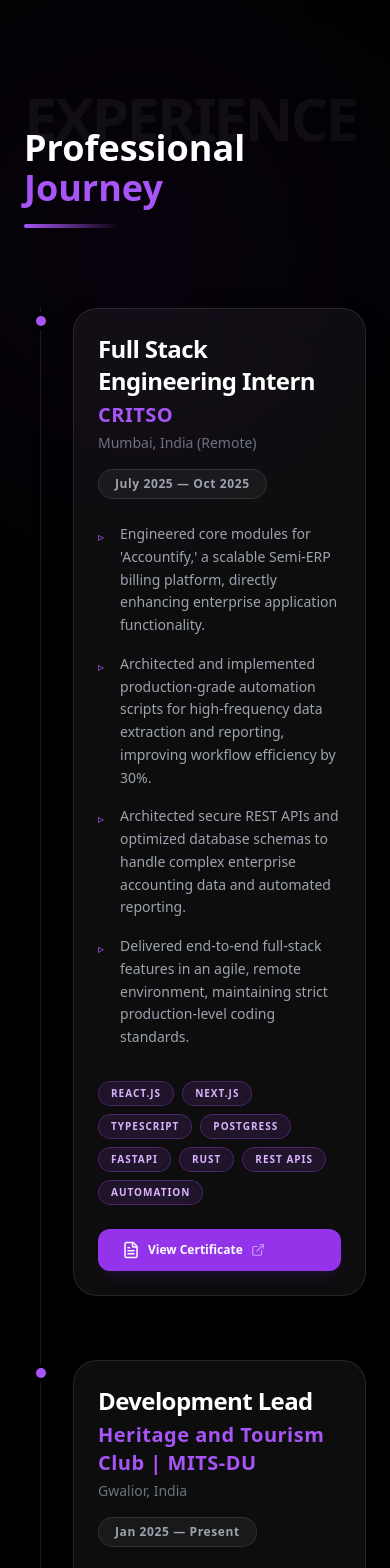
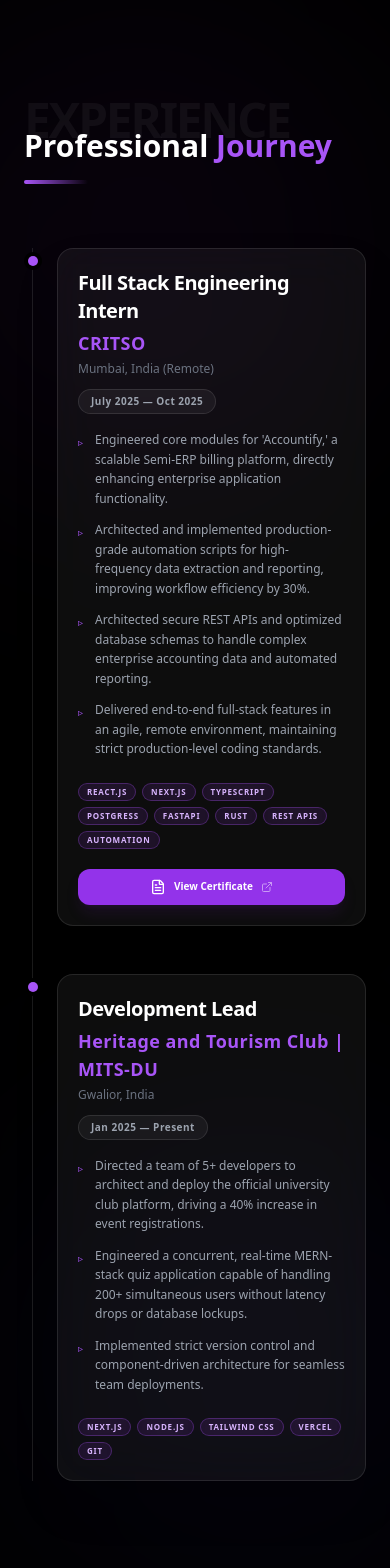
Before and after one commit to ParasKhandelwal1616/Paras-Portfolio-, a Next.js app in the folder portfolio/: page /Experience in a window 390 px wide. Shown: the top 1568 px of the page. Built offline with nearby package versions, Linux system fonts and the light colour scheme.

Commit message:
mobile view fix

```diff
--- a/portfolio/src/components/experience.tsx
+++ b/portfolio/src/components/experience.tsx
@@ -49,24 +49,24 @@ const Experience = () => {
 
       <div className="max-w-7xl mx-auto relative z-10">
         {/* Header Section */}
-        <div className="mb-20">
+        <div className="mb-16 md:mb-20">
           <motion.div
             initial={{ opacity: 0, x: -30 }}
             whileInView={{ opacity: 1, x: 0 }}
             viewport={{ once: true }}
           >
-            <h2 className="text-6xl md:text-9xl font-black text-white/5 uppercase tracking-tighter absolute -top-10 md:-top-20 left-0 select-none whitespace-nowrap">
+            <h2 className="text-5xl md:text-9xl font-black text-white/5 uppercase tracking-tighter absolute -top-8 md:-top-20 left-0 select-none whitespace-nowrap overflow-hidden">
               EXPERIENCE
             </h2>
-            <h3 className="text-4xl md:text-6xl font-bold text-white relative z-10">
+            <h3 className="text-3xl md:text-6xl font-bold text-white relative z-10">
               Professional <span className="text-purple-500">Journey</span>
             </h3>
-            <div className="w-24 h-1 bg-gradient-to-r from-purple-500 to-transparent mt-4 rounded-full" />
+            <div className="w-16 md:w-24 h-1 bg-gradient-to-r from-purple-500 to-transparent mt-4 rounded-full" />
           </motion.div>
         </div>
 
         {/* Timeline Section */}
-        <div className="relative border-l border-white/10 ml-4 md:ml-6 space-y-16">
+        <div className="relative border-l border-white/10 ml-2 md:ml-6 space-y-12 md:space-y-16">
           {EXPERIENCES.map((exp, index) => (
             <motion.div
               key={index}
@@ -74,46 +74,46 @@ const Experience = () => {
               whileInView={{ opacity: 1, x: 0 }}
               viewport={{ once: true }}
               transition={{ duration: 0.6, delay: index * 0.1 }}
-              className="relative pl-8 md:pl-12 group"
+              className="relative pl-6 md:pl-12 group"
             >
               {/* Timeline Dot with Glow */}
               <div className="absolute -left-[5px] top-2 h-2.5 w-2.5 rounded-full bg-purple-500 ring-4 ring-black transition-all duration-500 group-hover:scale-150 group-hover:shadow-[0_0_20px_#a855f7]" />
 
               {/* Glassmorphism Card */}
-              <div className="relative bg-white/5 backdrop-blur-xl rounded-3xl p-6 md:p-10 border border-white/10 shadow-2xl transition-all duration-500 hover:border-purple-500/30 hover:shadow-purple-500/5 hover:-translate-y-1">
+              <div className="relative bg-white/5 backdrop-blur-xl rounded-2xl md:rounded-3xl p-5 md:p-10 border border-white/10 shadow-2xl transition-all duration-500 hover:border-purple-500/30 hover:shadow-purple-500/5 hover:-translate-y-1">
 
                 {/* Header: Role, Company & Date */}
-                <div className="flex flex-col md:flex-row md:justify-between md:items-start mb-6 gap-4">
+                <div className="flex flex-col md:flex-row md:justify-between md:items-start mb-4 md:mb-6 gap-3 md:gap-4">
                   <div>
-                    <h3 className="text-2xl md:text-3xl font-black text-white tracking-tight group-hover:text-purple-400 transition-colors duration-300">
+                    <h3 className="text-xl md:text-3xl font-black text-white tracking-tight group-hover:text-purple-400 transition-colors duration-300">
                       {exp.role}
                     </h3>
-                    <p className="text-xl text-purple-500 font-bold mt-1 tracking-wide">{exp.company}</p>
-                    <p className="text-sm text-gray-500 font-medium mt-1">{exp.location}</p>
+                    <p className="text-lg md:text-xl text-purple-500 font-bold mt-1 tracking-wide">{exp.company}</p>
+                    <p className="text-xs md:text-sm text-gray-500 font-medium mt-1">{exp.location}</p>
                   </div>
-                  <div className="px-4 py-1.5 rounded-full bg-white/5 border border-white/10 text-xs md:text-sm font-bold text-gray-400 tracking-wider whitespace-nowrap self-start">
+                  <div className="px-3 md:px-4 py-1 md:py-1.5 rounded-full bg-white/5 border border-white/10 text-[10px] md:text-sm font-bold text-gray-400 tracking-wider whitespace-nowrap self-start">
                     {exp.date}
                   </div>
                 </div>
 
                 {/* Description Bullets */}
-                <ul className="space-y-4 mb-8">
+                <ul className="space-y-3 md:space-y-4 mb-6 md:mb-8">
                   {exp.description.map((bullet, i) => (
-                    <li key={i} className="text-gray-400 text-sm md:text-base font-medium leading-relaxed flex items-start group/bullet">
-                      <span className="text-purple-500 mr-4 mt-1.5 text-xs transition-transform duration-300 group-hover/bullet:translate-x-1">▹</span>
+                    <li key={i} className="text-gray-400 text-xs md:text-base font-medium leading-relaxed flex items-start group/bullet">
+                      <span className="text-purple-500 mr-3 md:mr-4 mt-1 md:mt-1.5 text-[10px] md:text-xs transition-transform duration-300 group-hover/bullet:translate-x-1">▹</span>
                       <span className="transition-colors duration-300 group-hover:text-gray-200">{bullet}</span>
                     </li>
                   ))}
                 </ul>
 
                 {/* Footer: Tech Stack & Actions */}
-                <div className="flex flex-col md:flex-row md:items-end justify-between gap-6">
+                <div className="flex flex-col md:flex-row md:items-end justify-between gap-5 md:gap-6">
                   {/* Tech Stack Tags */}
-                  <div className="flex flex-wrap gap-2 max-w-md">
+                  <div className="flex flex-wrap gap-1.5 md:gap-2 max-w-md">
                     {exp.tech.map((t) => (
                       <span
                         key={t}
-                        className="px-3 py-1 text-[10px] md:text-xs font-bold tracking-widest uppercase bg-purple-900/20 border border-purple-500/30 text-purple-300 rounded-full backdrop-blur-md transition-all duration-300 group-hover:border-purple-500/60 group-hover:bg-purple-900/40"
+                        className="px-2 md:px-3 py-0.5 md:py-1 text-[8px] md:text-xs font-bold tracking-widest uppercase bg-purple-900/20 border border-purple-500/30 text-purple-300 rounded-full backdrop-blur-md transition-all duration-300 group-hover:border-purple-500/60 group-hover:bg-purple-900/40"
                       >
                         {t}
                       </span>
@@ -126,11 +126,11 @@ const Experience = () => {
                       href={exp.certificate}
                       target="_blank"
                       rel="noopener noreferrer"
-                      className="flex items-center gap-2 px-6 py-3 rounded-xl bg-purple-600 text-white text-xs md:text-sm font-bold hover:bg-purple-500 transition-all shadow-lg shadow-purple-900/20 whitespace-nowrap group/btn"
+                      className="flex items-center justify-center gap-2 px-5 py-2.5 md:px-6 md:py-3 rounded-xl bg-purple-600 text-white text-[10px] md:text-sm font-bold hover:bg-purple-500 transition-all shadow-lg shadow-purple-900/20 whitespace-nowrap group/btn w-full md:w-auto"
                     >
-                      <FileText size={18} className="transition-transform group-hover/btn:scale-110" />
+                      <FileText size={16} className="md:w-[18px] md:h-[18px] transition-transform group-hover/btn:scale-110" />
                       View Certificate
-                      <ExternalLink size={14} className="opacity-50" />
+                      <ExternalLink size={12} className="md:w-[14px] md:h-[14px] opacity-50" />
                     </a>
                   )}
                 </div>
```
